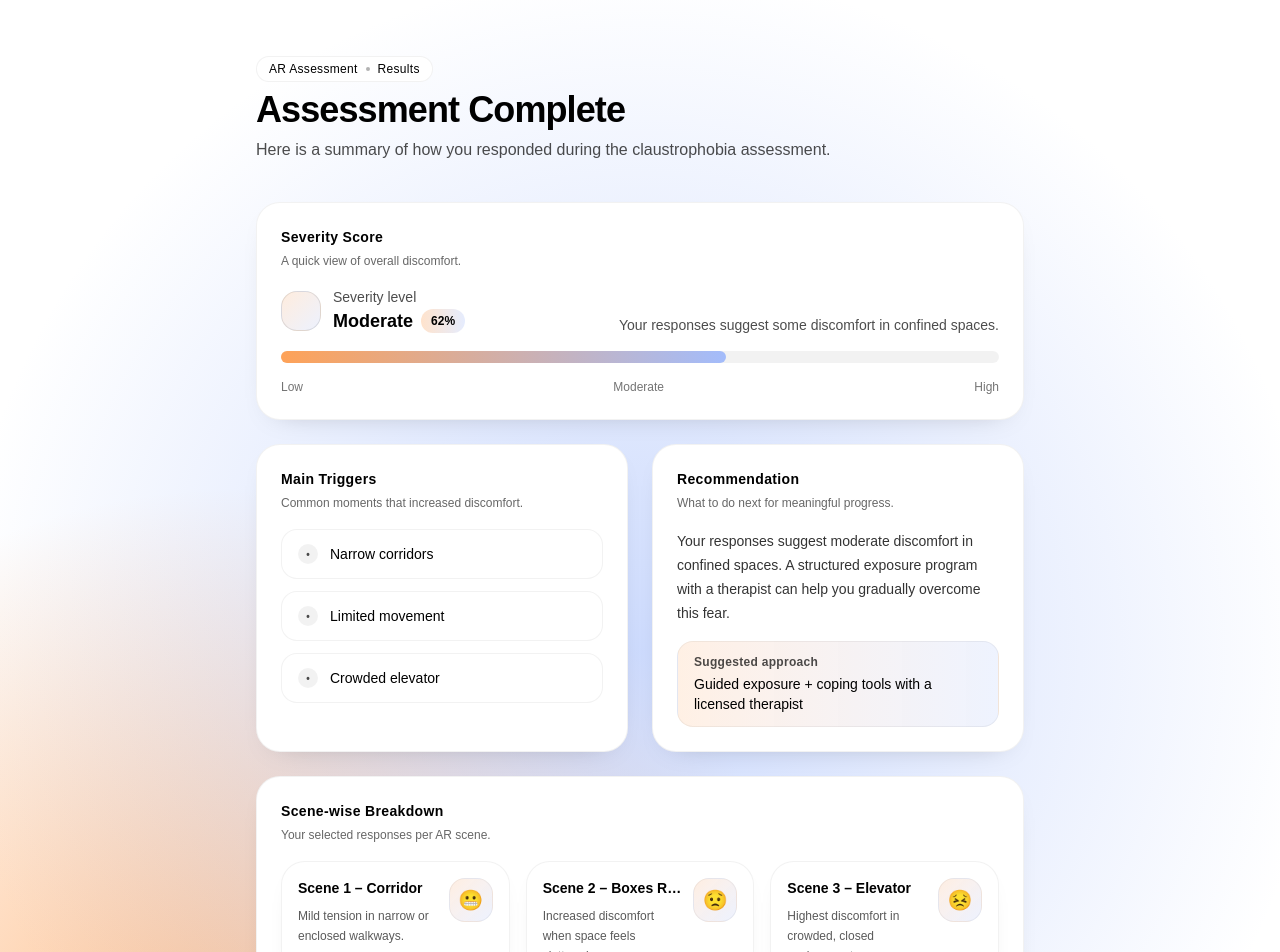
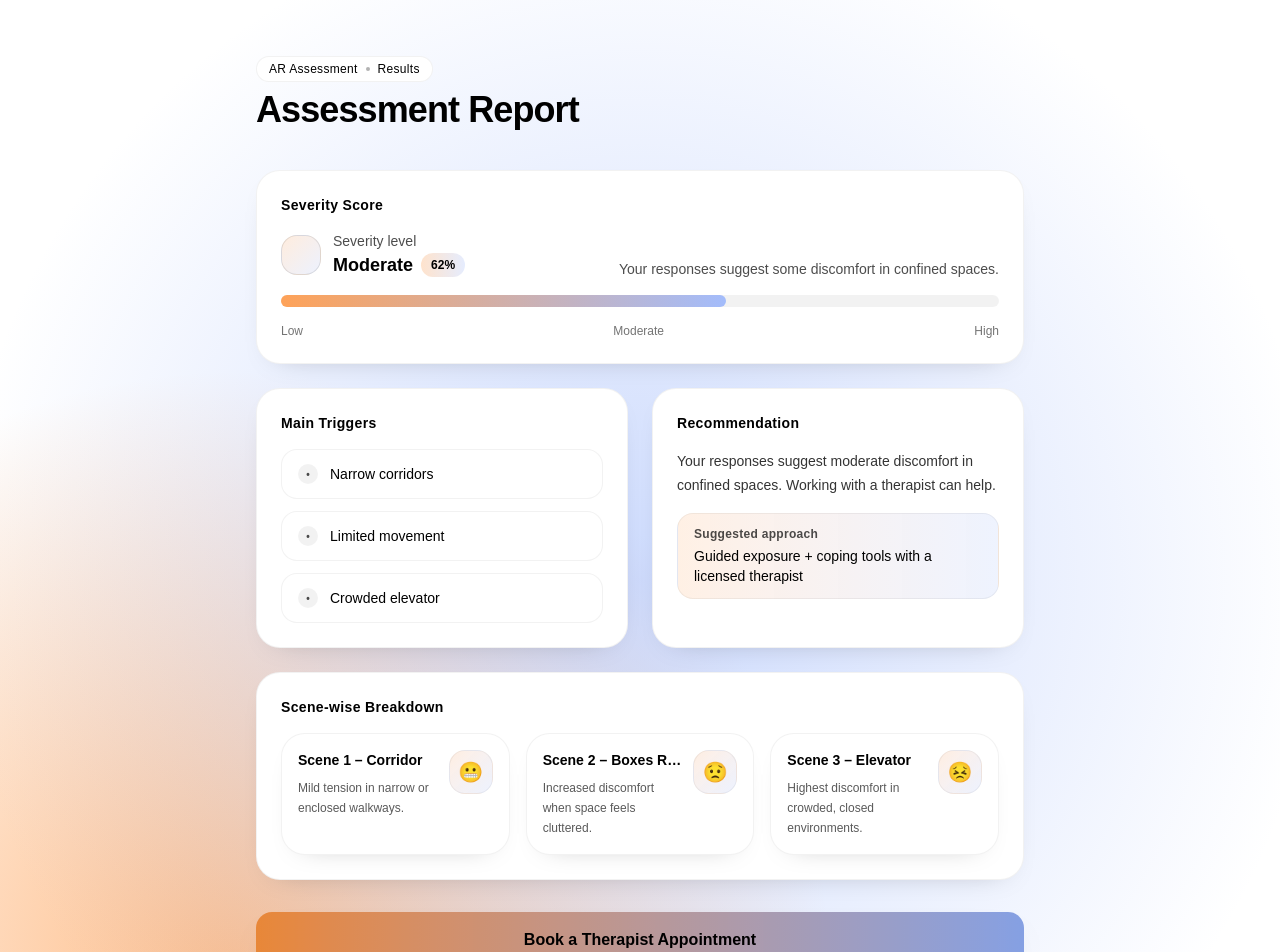
Before and after one commit to tanisheejain/patientpov, a Next.js app: page / in a window 1280 px wide. Shown: the top 952 px of the page. Built offline with nearby package versions, Linux system fonts and the light colour scheme.

Commit message:
removed text

```diff
--- a/app/page.tsx
+++ b/app/page.tsx
@@ -29,7 +29,7 @@ export default function Home() {
       },
     ],
     recommendation:
-      "Your responses suggest moderate discomfort in confined spaces. A structured exposure program with a therapist can help you gradually overcome this fear.",
+      "Your responses suggest moderate discomfort in confined spaces. Working with a therapist can help.",
   };
   return <AssessmentResultsDashboard assessment={assessment} />;
 }
--- a/components/assessment/AssessmentResultsDashboard.tsx
+++ b/components/assessment/AssessmentResultsDashboard.tsx
@@ -33,19 +33,12 @@ export function AssessmentResultsDashboard(props: { assessment: AssessmentResult
               Results
             </div>
             <h1 className="text-3xl font-semibold tracking-tight sm:text-4xl">
-              Assessment Complete
+              Assessment Report
             </h1>
-            <p className="max-w-2xl text-sm leading-6 text-black/70 sm:text-base">
-              Here is a summary of how you responded during the claustrophobia
-              assessment.
-            </p>
           </header>
 
           <div className="mt-8 grid grid-cols-1 gap-5 sm:mt-10 sm:gap-6">
-            <SectionCard
-              title="Severity Score"
-              description="A quick view of overall discomfort."
-            >
+            <SectionCard title="Severity Score">
               <div className="flex flex-col gap-4">
                 <div className="flex flex-col gap-2 sm:flex-row sm:items-end sm:justify-between">
                   <div className="flex items-center gap-3">
@@ -97,10 +90,7 @@ export function AssessmentResultsDashboard(props: { assessment: AssessmentResult
             </SectionCard>
 
             <div className="grid grid-cols-1 gap-5 sm:grid-cols-2 sm:gap-6">
-              <SectionCard
-                title="Main Triggers"
-                description="Common moments that increased discomfort."
-              >
+              <SectionCard title="Main Triggers">
                 <ul className="mt-1 space-y-3">
                   {assessment.triggers.map((trigger) => (
                     <li
@@ -116,10 +106,7 @@ export function AssessmentResultsDashboard(props: { assessment: AssessmentResult
                 </ul>
               </SectionCard>
 
-              <SectionCard
-                title="Recommendation"
-                description="What to do next for meaningful progress."
-              >
+              <SectionCard title="Recommendation">
                 <div className="flex flex-col gap-4">
                   <p className="text-sm leading-6 text-black/80">
                     {assessment.recommendation}
@@ -136,10 +123,7 @@ export function AssessmentResultsDashboard(props: { assessment: AssessmentResult
               </SectionCard>
             </div>
 
-            <SectionCard
-              title="Scene-wise Breakdown"
-              description="Your selected responses per AR scene."
-            >
+            <SectionCard title="Scene-wise Breakdown">
               <div className="mt-1 grid grid-cols-1 gap-4 sm:grid-cols-3">
                 {assessment.scenes.map((scene) => (
                   <SceneCard
```
